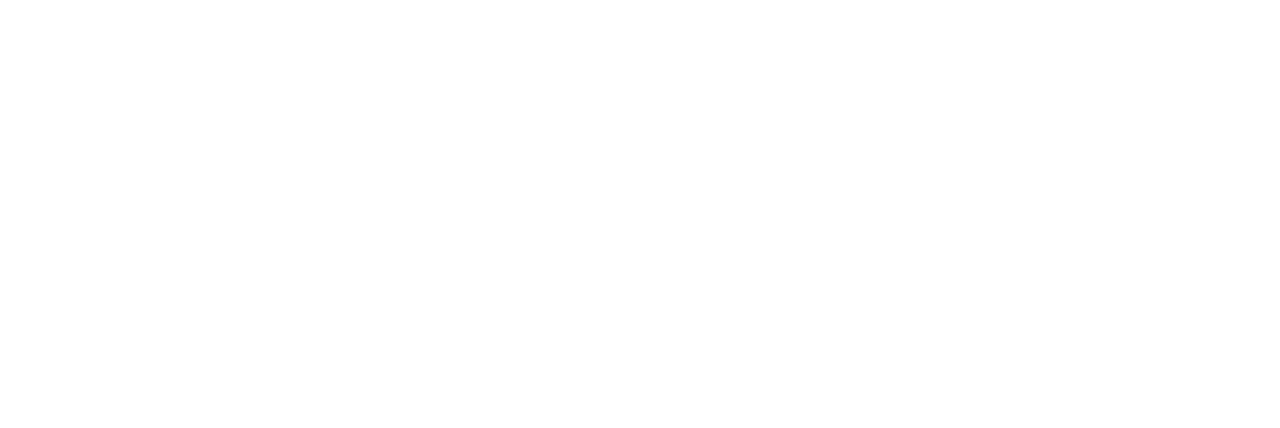
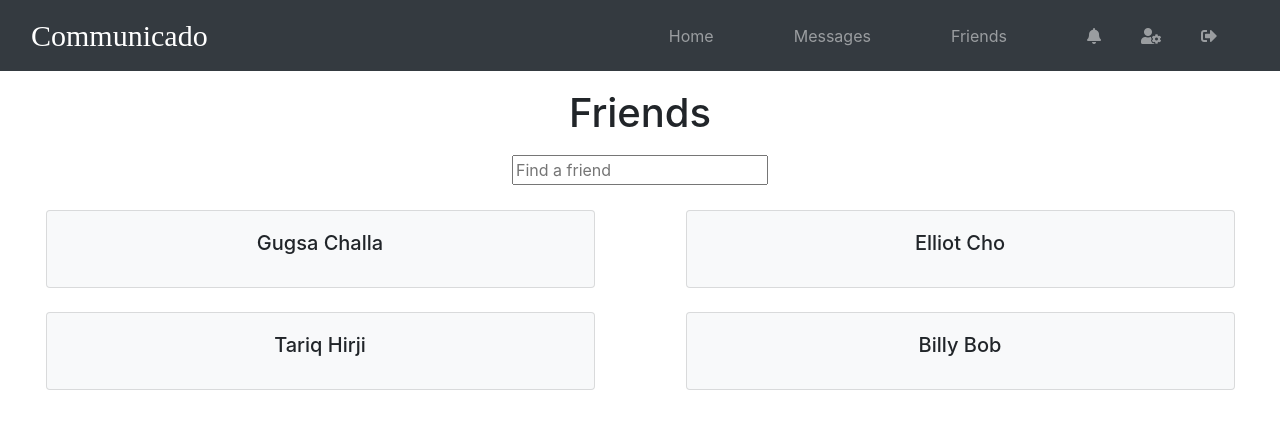
Before and after one commit to elliotcho/Communicado, a React (Create React App) app in the folder client/: page /#/friends in a window 1280 px wide. Shown: the top 428 px of the page. Built offline with nearby package versions, Linux system fonts and the light colour scheme; a web font is replaced by a local one.

Commit message:
Added friends page and updated navbar

```diff
--- a/client/src/App.js
+++ b/client/src/App.js
@@ -4,6 +4,7 @@
 import Signup from './Pages/Signup/Signup';
 import Home from './Pages/Home/Home';
 import Settings from './Pages/Settings/Settings';
+import Friends from './Pages/Friends/Friends.jsx'
 
 class App extends Component{
     render(){
@@ -14,6 +15,7 @@
               <Route path='/signup' component={Signup}/>
               <Route path='/home' component={Home}/>
               <Route path='/settings' component = {Settings}/>
+              <Route path='/friends' component = {Friends}/>
            </Switch>
          </HashRouter>
       )
--- /dev/null
+++ b/client/src/Pages/Friends/Friends.css
@@ -0,0 +1,11 @@
+.Friends-title {
+    margin-top: 10px;
+}
+
+.Friends-form {
+    margin: 10px 0 25px 0;
+}
+
+.card {
+    width: 90%
+}
--- /dev/null
+++ b/client/src/Pages/Friends/Friends.jsx
@@ -0,0 +1,77 @@
+import React, { Component } from 'react';
+import './Friends.css'
+import Navbar from '../../Partials/Navbar'
+
+class Friends extends Component {
+    constructor(props) {
+        super(props);
+        // Set initial state and bind any methods
+        this.state = {friendQuery: ""}
+        this.handleChange = this.handleChange.bind(this);
+    }
+
+    handleChange(evt) {
+        this.setState({ [evt.target.name] : evt.target.value});
+    }
+
+    render() {
+        return (
+            <div className="Friends">
+            <Navbar />
+                <div className="container-fluid">
+                    <div className="row">
+                        <div className="col-12 d-flex justify-content-center">
+                            <h1 className="Friends-title">Friends</h1>
+                        </div>
+                    </div>
+                    <div className="row">
+                        <div className="col-12 d-flex justify-content-center">
+                            <form className="Friends-form">
+                                <input
+                                    type="text"
+                                    name="friendQuery"
+                                    value={this.state.friendQuery}
+                                    onChange={this.handleChange}
+                                    placeholder="Find a friend"
+                                />
+                            </form>
+                        </div>
+                    </div>
+                    <div className="row">
+                        <div className="col-md-6 col-sm-12 d-flex justify-content-center">
+                            <div className="card bg-light mb-4">
+                                <div className="card-body d-flex justify-content-center">
+                                    <h5 className="card-title">Gugsa Challa</h5>
+                                </div>
+                            </div>
+                        </div>
+                        <div className="col-md-6 col-sm-12 d-flex justify-content-center">
+                            <div className="card bg-light mb-4">
+                                <div className="card-body d-flex justify-content-center">
+                                    <h5 className="card-title">Elliot Cho</h5>
+                                </div>
+                            </div>
+                        </div>
+                    </div>
+                    <div className="row">
+                        <div className="col-md-6 col-sm-12 d-flex justify-content-center">
+                            <div className="card bg-light mb-4">
+                                <div className="card-body d-flex justify-content-center">
+                                    <h5 className="card-title">Tariq Hirji</h5>
+                                </div>
+                            </div>
+                        </div>
+                        <div className="col-md-6 col-sm-12 d-flex justify-content-center">
+                            <div className="card bg-light mb-4">
+                                <div className="card-body d-flex justify-content-center">
+                                    <h5 className="card-title">Billy Bob</h5>
+                                </div>
+                            </div>
+                        </div>
+                    </div>
+                </div>
+            </div>
+        )
+    }
+}
+export default Friends;
--- a/client/src/Pages/Home/Home.jsx
+++ b/client/src/Pages/Home/Home.jsx
@@ -63,7 +63,6 @@
         return(
             <div className='home'>
                 <Navbar/>
-
                 <div className="container-fluid">
                     <div className="row">
 
--- a/client/src/Partials/Navbar.css
+++ b/client/src/Partials/Navbar.css
@@ -13,3 +13,7 @@
     margin-right: 24px;
     cursor: pointer;
 }
+
+nav {
+    margin-bottom: 8px;
+}
--- a/client/src/Partials/Navbar.jsx
+++ b/client/src/Partials/Navbar.jsx
@@ -24,7 +24,9 @@
                                     <a className="nav-link pr-lg-5">Messages</a>
                                 </li>
                                 <li>
-                                    <a className="nav-link pr-lg-5">Friends</a>
+                                    <Link to='/friends'>
+                                        <a className="nav-link pr-lg-5">Friends</a>
+                                    </Link>
                                 </li>
                                 <li>
                                     <a className="nav-link">
```
